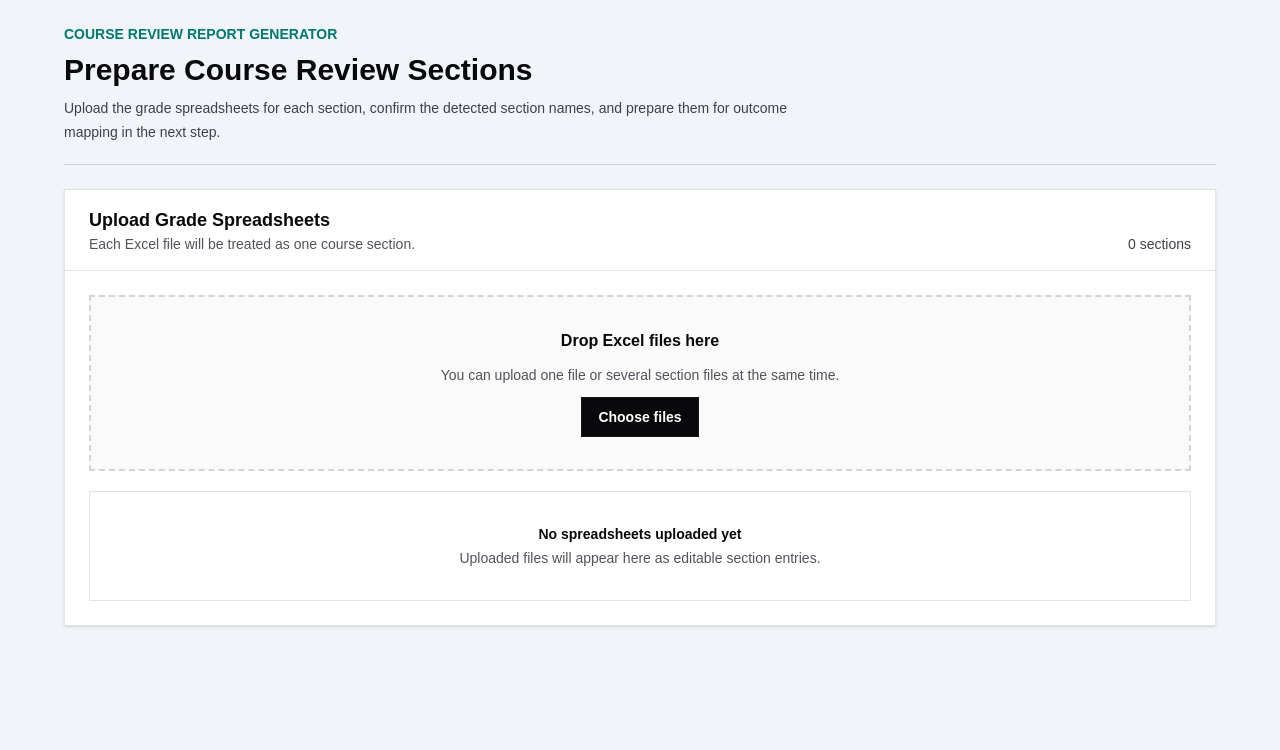
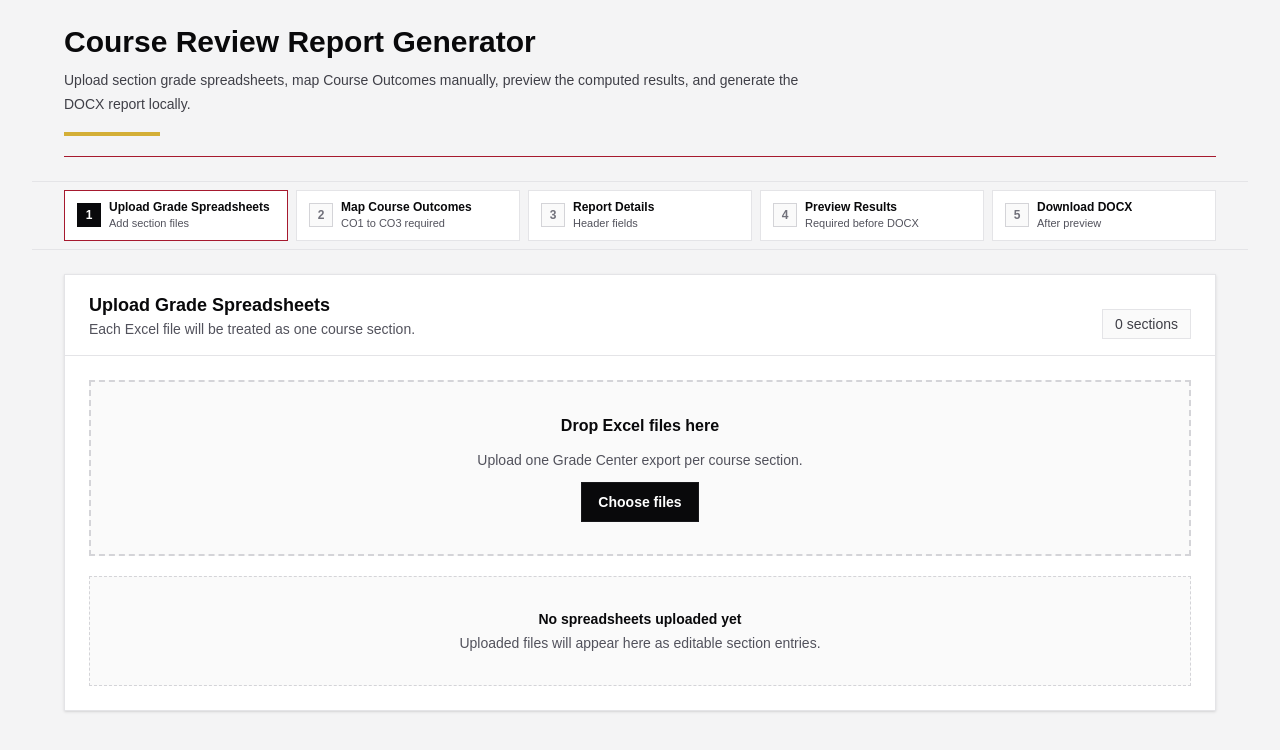
Before and after one commit to SenSlay/course-review-report-generator, a Next.js app: page / in a window 1280 px wide. Shown: the top 750 px of the page. Built offline with nearby package versions, Linux system fonts and the light colour scheme.

Commit message:
Polish MVP workflow UI

```diff
--- a/src/app/page.tsx
+++ b/src/app/page.tsx
@@ -2,20 +2,17 @@ import { SpreadsheetUploadWorkspace } from "@/components/upload/spreadsheet-uplo
 
 export default function Home() {
   return (
-    <main className="min-h-screen bg-slate-100 px-4 py-6 text-zinc-950 sm:px-6 lg:px-8">
+    <main className="min-h-screen bg-zinc-100 px-4 py-6 text-zinc-950 sm:px-6 lg:px-8">
       <div className="mx-auto flex w-full max-w-6xl flex-col gap-6">
-        <header className="border-b border-slate-300 pb-5">
-          <p className="text-sm font-semibold uppercase text-teal-700">
+        <header className="border-b border-[#A6192E] pb-5">
+          <h1 className="text-2xl font-semibold text-zinc-950 sm:text-3xl">
             Course Review Report Generator
-          </p>
-          <h1 className="mt-2 text-2xl font-semibold text-zinc-950 sm:text-3xl">
-            Prepare Course Review Sections
           </h1>
           <p className="mt-2 max-w-3xl text-sm leading-6 text-zinc-700">
-            Upload the grade spreadsheets for each section, confirm the detected
-            section names, and prepare them for outcome mapping in the next
-            step.
+            Upload section grade spreadsheets, map Course Outcomes manually,
+            preview the computed results, and generate the DOCX report locally.
           </p>
+          <div className="mt-4 h-1 w-24 bg-[#D4AF37]" />
         </header>
 
         <SpreadsheetUploadWorkspace />
--- a/src/components/upload/spreadsheet-upload-workspace.tsx
+++ b/src/components/upload/spreadsheet-upload-workspace.tsx
@@ -1,6 +1,6 @@
 "use client";
 
-import { ChangeEvent, DragEvent, useRef, useState } from "react";
+import { ChangeEvent, DragEvent, ReactNode, useRef, useState } from "react";
 import type {
   CourseOutcomeCode,
   CourseReviewReportDetails,
@@ -397,9 +397,28 @@ export function SpreadsheetUploadWorkspace() {
     .filter((parsedSection): parsedSection is ParsedSection =>
       Boolean(parsedSection),
     );
+  const allMappingsSelected =
+    successfullyParsedSections.length > 0 &&
+    successfullyParsedSections.every((parsedSection) =>
+      COURSE_OUTCOME_CODES.every(
+        (coCode) =>
+          (mappingsBySectionId[parsedSection.id]?.[coCode] ?? "").length > 0,
+      ),
+    );
 
   return (
     <>
+      <WorkflowProgress
+        uploadedCount={uploadedFiles.length}
+        parsedCount={successfullyParsedSections.length}
+        allMappingsSelected={allMappingsSelected}
+        hasReportDetails={successfullyParsedSections.length > 0}
+        reportDetailsAreFilled={Object.values(reportDetails).every(
+          (value) => value.trim().length > 0,
+        )}
+        hasPreview={Boolean(courseReviewResult)}
+      />
+
       <section className="w-full border border-zinc-200 bg-white shadow-sm">
         <div className="border-b border-zinc-200 px-4 py-4 sm:px-6">
           <div className="flex flex-col gap-1 sm:flex-row sm:items-end sm:justify-between">
@@ -411,7 +430,7 @@ export function SpreadsheetUploadWorkspace() {
                 Each Excel file will be treated as one course section.
               </p>
             </div>
-            <div className="text-sm font-medium text-zinc-700">
+            <div className="inline-flex w-fit items-center border border-zinc-200 bg-zinc-50 px-3 py-1 text-sm font-medium text-zinc-700">
               {uploadedFiles.length}{" "}
               {uploadedFiles.length === 1 ? "section" : "sections"}
             </div>
@@ -422,7 +441,7 @@ export function SpreadsheetUploadWorkspace() {
           <div
             className={`flex min-h-44 flex-col items-center justify-center border-2 border-dashed px-4 py-8 text-center transition-colors ${
               isDragging
-                ? "border-teal-500 bg-teal-50"
+                ? "border-[#A6192E] bg-red-50"
                 : "border-zinc-300 bg-zinc-50"
             }`}
             onDrop={handleDrop}
@@ -442,8 +461,7 @@ export function SpreadsheetUploadWorkspace() {
                 Drop Excel files here
               </p>
               <p className="text-sm text-zinc-600">
-                You can upload one file or several section files at the same
-                time.
+                Upload one Grade Center export per course section.
               </p>
               <button
                 type="button"
@@ -456,7 +474,7 @@ export function SpreadsheetUploadWorkspace() {
           </div>
 
           {uploadErrors.length > 0 ? (
-            <div className="border border-amber-300 bg-amber-50 px-4 py-3 text-sm text-amber-900">
+            <div className="space-y-1 border border-amber-300 bg-amber-50 px-4 py-3 text-sm text-amber-900">
               {uploadErrors.map((error) => (
                 <p key={error.id}>{error.message}</p>
               ))}
@@ -464,7 +482,7 @@ export function SpreadsheetUploadWorkspace() {
           ) : null}
 
           {uploadedFiles.length === 0 ? (
-            <div className="border border-zinc-200 bg-white px-4 py-8 text-center">
+            <div className="border border-dashed border-zinc-300 bg-zinc-50 px-4 py-8 text-center">
               <h3 className="text-sm font-semibold text-zinc-950">
                 No spreadsheets uploaded yet
               </h3>
@@ -479,7 +497,7 @@ export function SpreadsheetUploadWorkspace() {
                   <tr>
                     <th className="px-4 py-3">File</th>
                     <th className="px-4 py-3">Section Name</th>
-                    <th className="min-w-96 px-4 py-3">Parsed Columns</th>
+                    <th className="min-w-64 px-4 py-3">Status</th>
                     <th className="w-24 px-4 py-3 text-right">Action</th>
                   </tr>
                 </thead>
@@ -490,8 +508,8 @@ export function SpreadsheetUploadWorkspace() {
                     const parsedSectionState = parsedSections[uploadedFile.id];
 
                     return (
-                      <tr key={uploadedFile.id}>
-                        <td className="max-w-xs px-4 py-3 align-top">
+                      <tr key={uploadedFile.id} className="align-top">
+                        <td className="max-w-xs px-4 py-4">
                           <p className="break-words font-medium text-zinc-950">
                             {uploadedFile.fileName}
                           </p>
@@ -499,7 +517,7 @@ export function SpreadsheetUploadWorkspace() {
                             {formatFileSize(uploadedFile.file.size)}
                           </p>
                         </td>
-                        <td className="min-w-72 px-4 py-3 align-top">
+                        <td className="min-w-72 px-4 py-4">
                           <label className="sr-only" htmlFor={uploadedFile.id}>
                             Section name for {uploadedFile.fileName}
                           </label>
@@ -507,7 +525,7 @@ export function SpreadsheetUploadWorkspace() {
                             id={uploadedFile.id}
                             type="text"
                             value={uploadedFile.sectionName}
-                            className={`h-10 w-full border px-3 text-sm text-zinc-950 outline-none transition focus:border-teal-600 ${
+                            className={`h-10 w-full border px-3 text-sm text-zinc-950 outline-none transition focus:border-[#A6192E] ${
                               sectionNameIsMissing
                                 ? "border-red-400"
                                 : "border-zinc-300"
@@ -525,10 +543,10 @@ export function SpreadsheetUploadWorkspace() {
                             </p>
                           ) : null}
                         </td>
-                        <td className="px-4 py-3 align-top text-zinc-600">
+                        <td className="px-4 py-4 text-zinc-600">
                           <ParseSummary parseState={parsedSectionState} />
                         </td>
-                        <td className="px-4 py-3 text-right align-top">
+                        <td className="px-4 py-4 text-right">
                           <button
                             type="button"
                             className="h-9 border border-zinc-300 px-3 text-sm font-medium text-zinc-700 transition hover:border-red-300 hover:bg-red-50 hover:text-red-700"
@@ -582,18 +600,21 @@ function ParseSummary({
   parseState: ParsedSectionState | undefined;
 }) {
   if (!parseState || parseState.status === "idle") {
-    return <p className="text-sm text-zinc-500">Waiting to parse.</p>;
+    return <StatusBadge tone="neutral">Waiting to parse</StatusBadge>;
   }
 
   if (parseState.status === "parsing") {
-    return <p className="text-sm font-medium text-teal-700">Parsing...</p>;
+    return <StatusBadge tone="info">Parsing</StatusBadge>;
   }
 
   if (parseState.status === "failed") {
     return (
-      <p className="text-sm font-medium text-red-700">
-        {parseState.errorMessage ?? "The spreadsheet could not be parsed."}
-      </p>
+      <div className="space-y-2">
+        <StatusBadge tone="danger">Parse failed</StatusBadge>
+        <p className="max-w-xl text-sm font-medium text-red-700">
+          {parseState.errorMessage ?? "The spreadsheet could not be parsed."}
+        </p>
+      </div>
     );
   }
 
@@ -612,32 +633,134 @@ function ParseSummary({
 
   return (
     <div className="space-y-2">
-      <p className="text-sm font-medium text-teal-700">Parsed successfully</p>
+      <StatusBadge tone="success">Parsed successfully</StatusBadge>
       <p className="text-xs text-zinc-600">
         {validStudentCount} valid students •{" "}
-        {parsedSection.assessmentColumns.length} assessment columns •{" "}
+        {parsedSection.assessmentColumns.length} assessment options •{" "}
         {boundaryCodes.length > 0
           ? `${boundaryCodes} boundaries`
           : "No CO boundaries"}
       </p>
-      <div className="space-y-1">
-        {COURSE_OUTCOME_CODES.map((coCode) => {
-          const groupColumns = parsedSection.assessmentColumns.filter(
-            (column) => column.assessmentGroup === coCode,
-          );
-
-          if (groupColumns.length === 0) {
-            return null;
-          }
-
-          return (
-            <p key={coCode} className="text-xs text-zinc-700">
-              <span className="font-semibold">{coCode}:</span>{" "}
-              {groupColumns.map((column) => column.label).join(", ")}
-            </p>
-          );
-        })}
-      </div>
     </div>
   );
 }
+
+function WorkflowProgress({
+  uploadedCount,
+  parsedCount,
+  allMappingsSelected,
+  hasReportDetails,
+  reportDetailsAreFilled,
+  hasPreview,
+}: {
+  uploadedCount: number;
+  parsedCount: number;
+  allMappingsSelected: boolean;
+  hasReportDetails: boolean;
+  reportDetailsAreFilled: boolean;
+  hasPreview: boolean;
+}) {
+  const steps = [
+    {
+      label: "Upload Grade Spreadsheets",
+      status: uploadedCount > 0 ? "complete" : "current",
+      detail:
+        uploadedCount > 0
+          ? `${parsedCount}/${uploadedCount} parsed`
+          : "Add section files",
+    },
+    {
+      label: "Map Course Outcomes",
+      status:
+        parsedCount === 0
+          ? "pending"
+          : allMappingsSelected
+            ? "complete"
+            : "current",
+      detail: allMappingsSelected ? "Ready" : "CO1 to CO3 required",
+    },
+    {
+      label: "Report Details",
+      status: !hasReportDetails
+        ? "pending"
+        : reportDetailsAreFilled
+          ? "complete"
+          : "current",
+      detail: reportDetailsAreFilled ? "Filled" : "Header fields",
+    },
+    {
+      label: "Preview Results",
+      status: hasPreview ? "complete" : allMappingsSelected ? "current" : "pending",
+      detail: hasPreview ? "Validated" : "Required before DOCX",
+    },
+    {
+      label: "Download DOCX",
+      status: hasPreview ? "current" : "pending",
+      detail: hasPreview ? "Available" : "After preview",
+    },
+  ] as const;
+
+  return (
+    <section className="sticky top-0 z-20 -mx-4 border-y border-zinc-200 bg-zinc-100/95 px-4 py-2 backdrop-blur sm:-mx-6 sm:px-6 lg:-mx-8 lg:px-8">
+      <div className="mx-auto flex w-full max-w-6xl gap-2 overflow-x-auto sm:grid sm:grid-cols-5">
+        {steps.map((step, index) => (
+          <div
+            key={step.label}
+            className={`min-w-56 border px-3 py-2 sm:min-w-0 ${
+              step.status === "current"
+                ? "border-[#A6192E] bg-white"
+                : step.status === "complete"
+                  ? "border-[#D4AF37] bg-[#FFF8E1]"
+                  : "border-zinc-200 bg-white"
+            }`}
+          >
+            <div className="flex items-center gap-2">
+              <span
+                className={`flex h-6 w-6 shrink-0 items-center justify-center border text-xs font-semibold ${
+                  step.status === "complete"
+                    ? "border-[#A6192E] bg-[#A6192E] text-white"
+                    : step.status === "current"
+                      ? "border-zinc-950 bg-zinc-950 text-white"
+                      : "border-zinc-300 bg-zinc-50 text-zinc-500"
+                }`}
+              >
+                {index + 1}
+              </span>
+              <div className="min-w-0">
+                <p className="truncate text-xs font-semibold text-zinc-950">
+                  {step.label}
+                </p>
+                <p className="truncate text-[11px] text-zinc-600">
+                  {step.detail}
+                </p>
+              </div>
+            </div>
+          </div>
+        ))}
+      </div>
+    </section>
+  );
+}
+
+function StatusBadge({
+  tone,
+  children,
+}: {
+  tone: "neutral" | "info" | "success" | "danger";
+  children: ReactNode;
+}) {
+  const toneClassName = {
+    neutral: "border-zinc-200 bg-zinc-50 text-zinc-600",
+    info: "border-[#D4AF37] bg-[#FFF8E1] text-[#7A5B00]",
+    success: "border-[#D4AF37] bg-[#FFF8E1] text-[#7A5B00]",
+    danger: "border-red-200 bg-red-50 text-red-700",
+  }[tone];
+
+  return (
+    <span
+      className={`inline-flex w-fit items-center border px-2.5 py-1 text-xs font-semibold ${toneClassName}`}
+    >
+      {children}
+    </span>
+  );
+}
```
Also changed, not shown: src/components/mapping/course-outcome-mapping-panel.tsx (+54 -15 lines), src/components/preview/course-review-preview-panel.tsx (+34 -13 lines), src/components/report/course-review-report-details-panel.tsx (+6 -4 lines), src/components/report/course-review-report-download-panel.tsx (+14 -4 lines), 1 other file (tests, documents, lock files or other folders).
